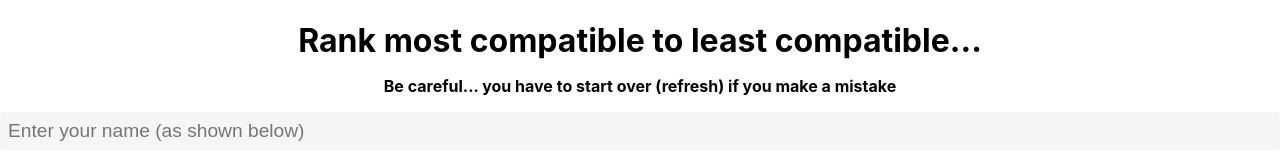
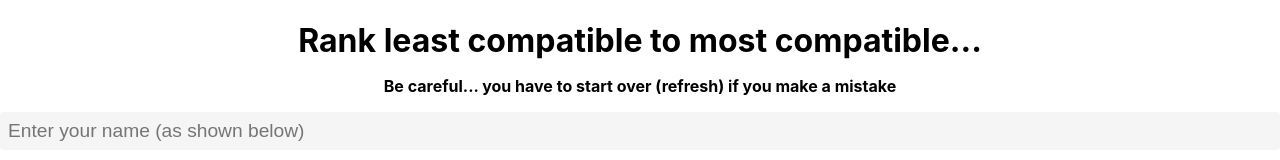
Before and after one commit to andrewschoi/preference-matching, a React (Create React App) app: page / in a window 1280 px wide. Shown: the top 160 px of the page. Built offline with nearby package versions, Linux system fonts and the light colour scheme; no server answers.

Commit message:
Reverse order preference

```diff
--- a/src/App.js
+++ b/src/App.js
@@ -179,7 +179,7 @@ function App() {
 
   return (
     <div className="App">
-      <h1 className="title">Rank most compatible to least compatible...</h1>
+      <h1 className="title">Rank least compatible to most compatible...</h1>
       <p className="subtitle">
         Be careful... you have to start over (refresh) if you make a mistake
       </p>
```
